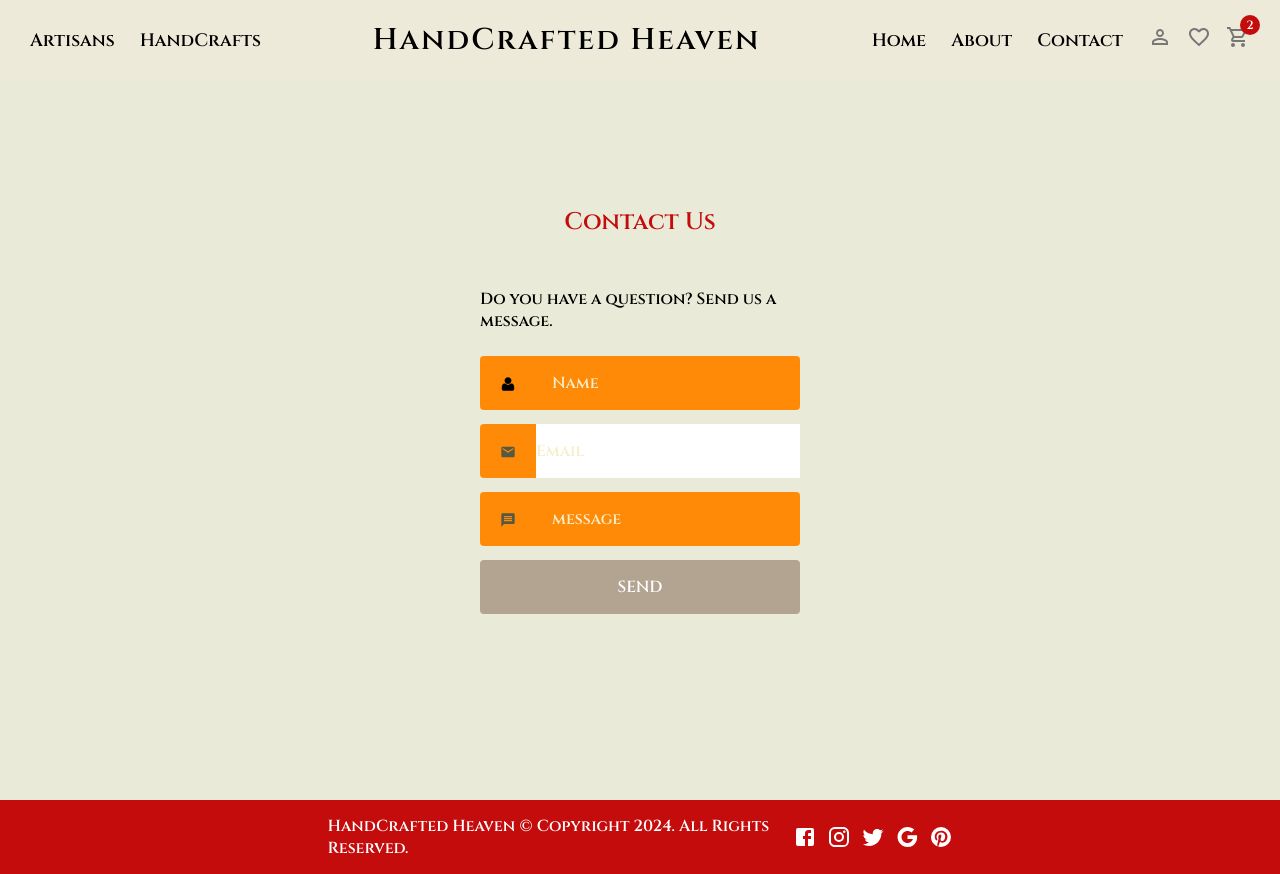
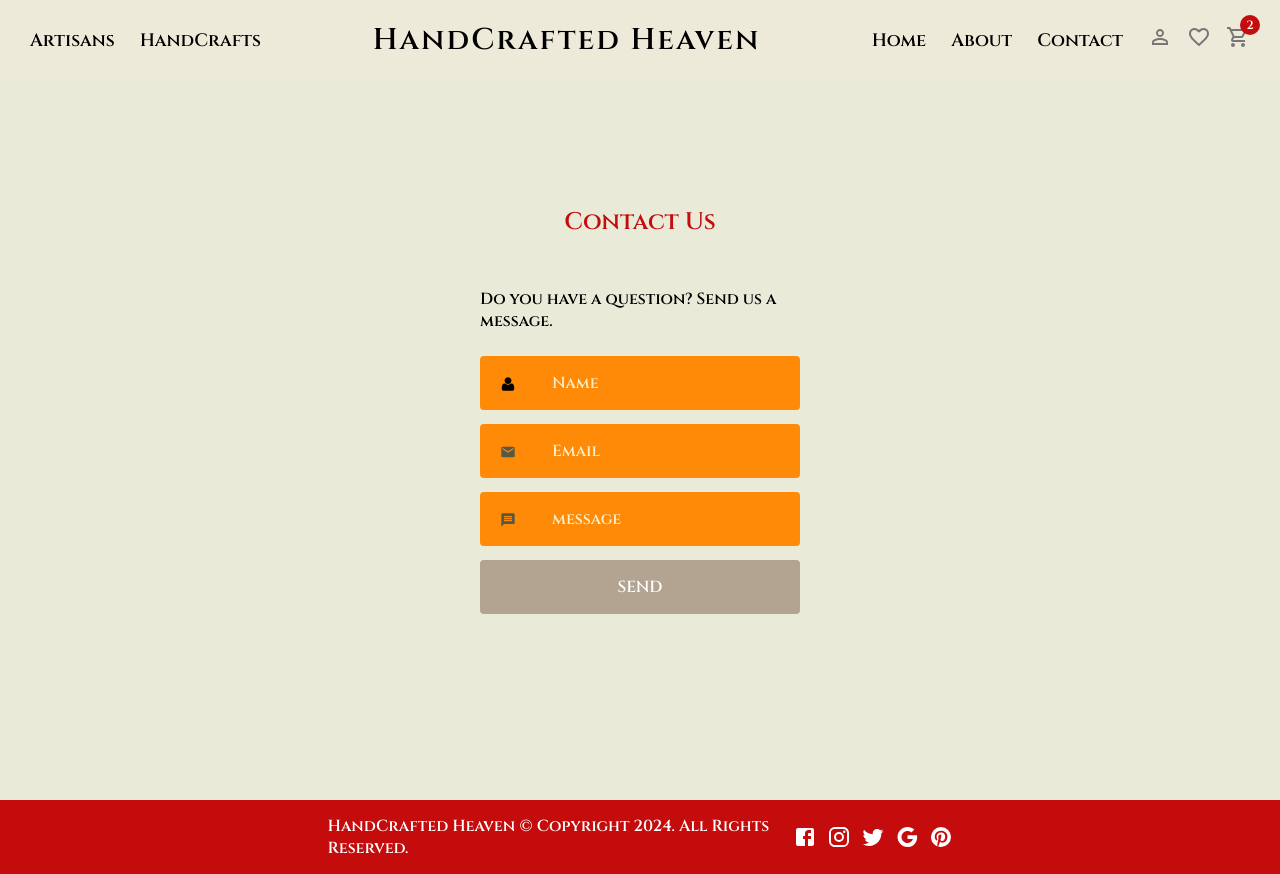
Before and after one commit to MartaLyrical/handcraftedheaven, a React (Create React App) app: page /contact in a window 1280 px wide. Built offline with nearby package versions, Linux system fonts and the light colour scheme; a web font is replaced by a local one.

Commit message:
Update contact.scss

```diff
--- a/src/pages/Contact/contact.scss
+++ b/src/pages/Contact/contact.scss
@@ -33,7 +33,8 @@
   .form input[type="password"],
   .form input[type="text"],
   .form input[type="email"],
-  .form input[type="submit"] {
+  .form input[type="submit"],
+  .form textarea {
     inline-size: 100%;
   }
 
@@ -44,7 +45,9 @@
   .login label,
   .login input[type="text"],
   .login input[type="password"],
-  .login input[type="submit"] {
+  .login input[type="email"],
+  .login input[type="submit"],
+  .login textarea {
     border-radius: 0.25rem;
     padding: 1rem;
   }
@@ -57,7 +60,9 @@
   }
 
   .login input[type="password"],
-  .login input[type="text"] {
+  .login input[type="text"],
+  .login input[type="email"],
+  .login textarea {
     background-color: var(--grass);
     border-bottom-left-radius: 0;
     border-top-left-radius: 0;
@@ -66,7 +71,11 @@
   .login input[type="password"]:focus,
   .login input[type="password"]:hover,
   .login input[type="text"]:focus,
-  .login input[type="text"]:hover {
+  .login input[type="text"]:hover,
+  .login input[type="email"]:focus,
+  .login input[type="email"]:hover,
+  .login textarea:focus,
+  .login textarea:hover {
     background-color: var(--dried-grass);
   }
 
@@ -100,7 +109,8 @@
       width: 1px;
     }
 
-    input {
+    input,
+    textarea {
       background-image: none;
       border: 0;
       font: inherit;
@@ -142,6 +152,7 @@ p {
 .text--center {
   text-align: center;
 }
+
 /* modules/form.css */
 
 :root {
```
